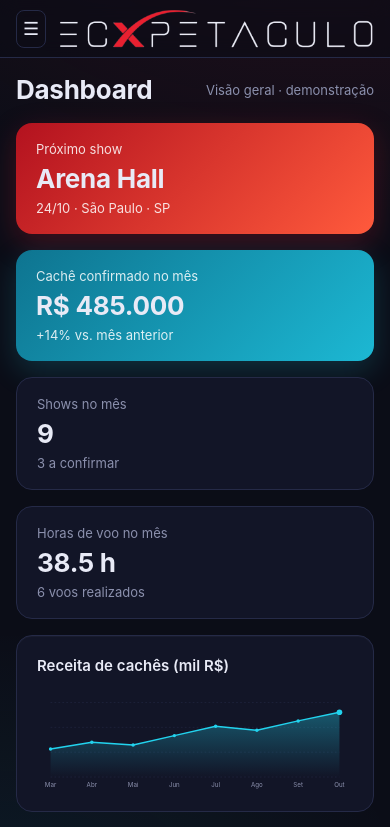
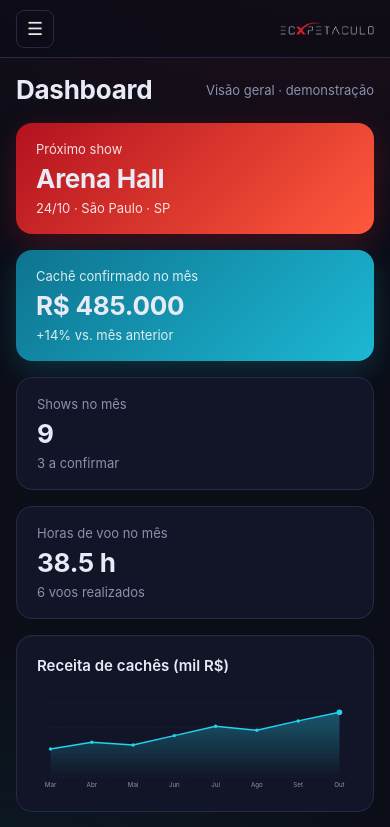
Before and after one commit to ecxpetaculosistema/ECXPETACULO, a React (Vite) app: page /dashboard in a window 390 px wide. Shown: the top 827 px of the page. Built offline with nearby package versions, Linux system fonts and the light colour scheme.

Commit message:
Mobile: logo 60% menor e à direita da barra superior
Co-Authored-By: Claude Sonnet 5.5 <noreply@anthropic.com>
Claude-Session: https://claude.ai/code/session_01MMoSasdxXjchF88ATCYD7f

```diff
--- a/src/components/Topbar.jsx
+++ b/src/components/Topbar.jsx
@@ -4,8 +4,8 @@ export default function Topbar({ onMenu }) {
   return (
     <header className="topbar">
       <button className="menu-btn" onClick={onMenu} aria-label="Abrir menu">☰</button>
-      <span className="topbar-logo"><Logo height={16} /></span>
       <span className="company">Nova Cena Produções</span>
+      <span className="topbar-logo"><Logo /></span>
     </header>
   )
 }
--- a/src/styles.css
+++ b/src/styles.css
@@ -194,7 +194,9 @@ h1, h2, h3 { margin: 0; }
   .sidebar.open { transform: translateX(0); }
   .menu-btn, .topbar-logo { display: block; }
   .topbar { gap: 12px; padding: 0 16px; }
-  .company { margin-left: auto; font-size: 13px; color: var(--muted); }
+  .topbar-logo { margin-left: auto; }
+  .topbar-logo .logo { width: 94px; height: auto; }
+  .company { font-size: 13px; color: var(--muted); }
   .content { padding: 16px; }
   .tasks { grid-template-columns: 1fr; }
   .filters { border-right: 0; border-bottom: 1px solid var(--border); }
```
